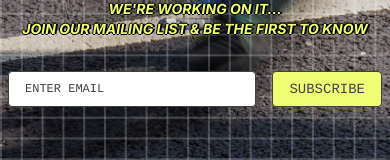
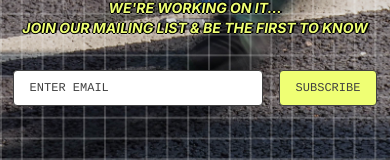
Before and after one commit to GreenEagleKing/we-slaps, a React (Vite) app: page / in a window 390 px wide. Shown: the part 528-688 px from the top of the page. Built offline with nearby package versions, Linux system fonts and the light colour scheme.

Commit message:
Font size change

```diff
--- a/src/components/MailingList.tsx
+++ b/src/components/MailingList.tsx
@@ -98,7 +98,7 @@ const MailingList: React.FC = () => {
             required
           ></input>
           <button
-            className={`${submissionStateColour()} transition-colors duration-300 text-black-slaps px-4 py-1 rounded-sm font-mono text-sm border border-black-slaps uppercase sm:text-base`}
+            className={`${submissionStateColour()} transition-colors duration-300 text-black-slaps px-4 py-1 rounded-sm font-mono text-[12px] border border-black-slaps uppercase sm:text-base`}
             type="submit"
             disabled={mailingSubmissionState === "submitting"}
           >
```
